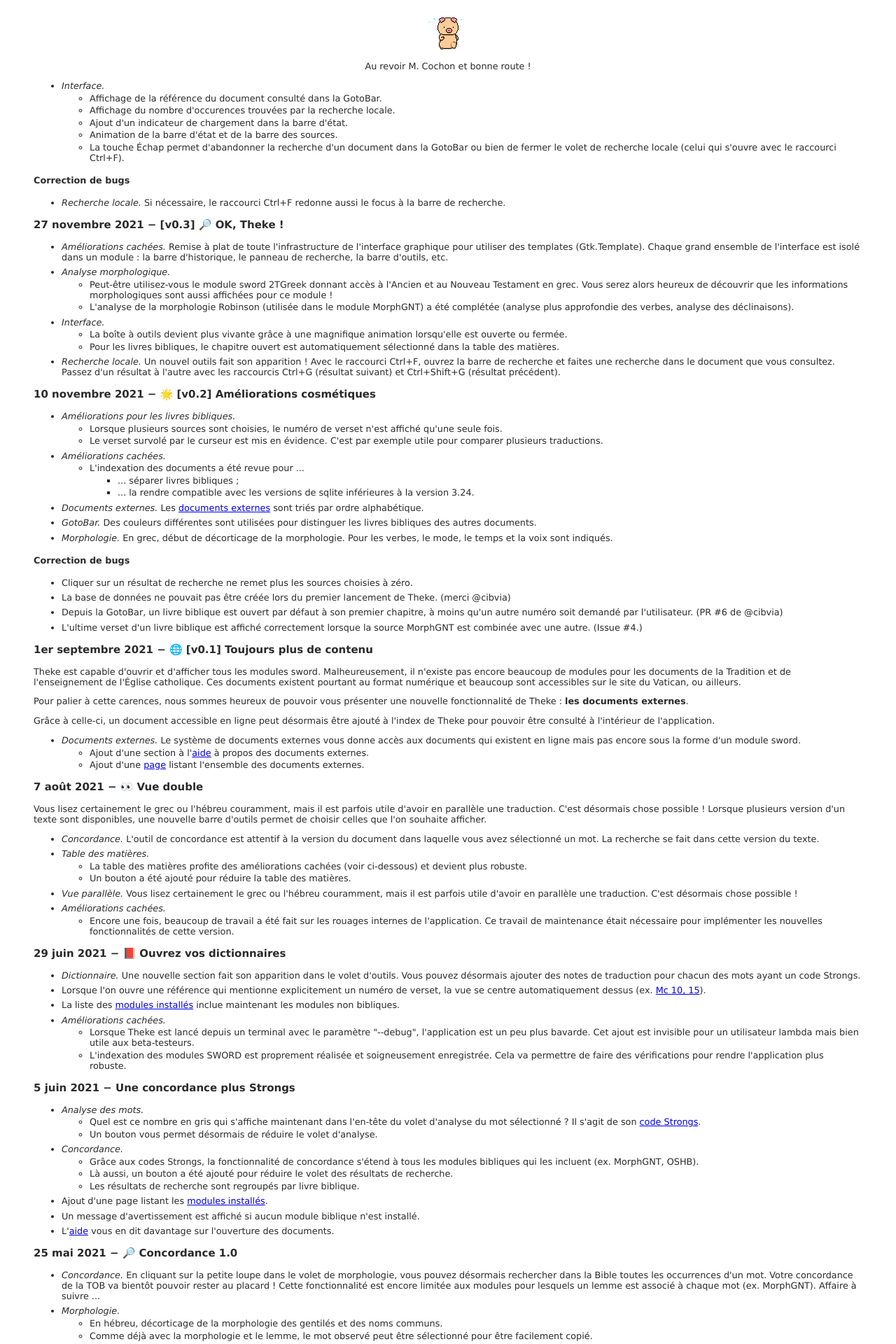
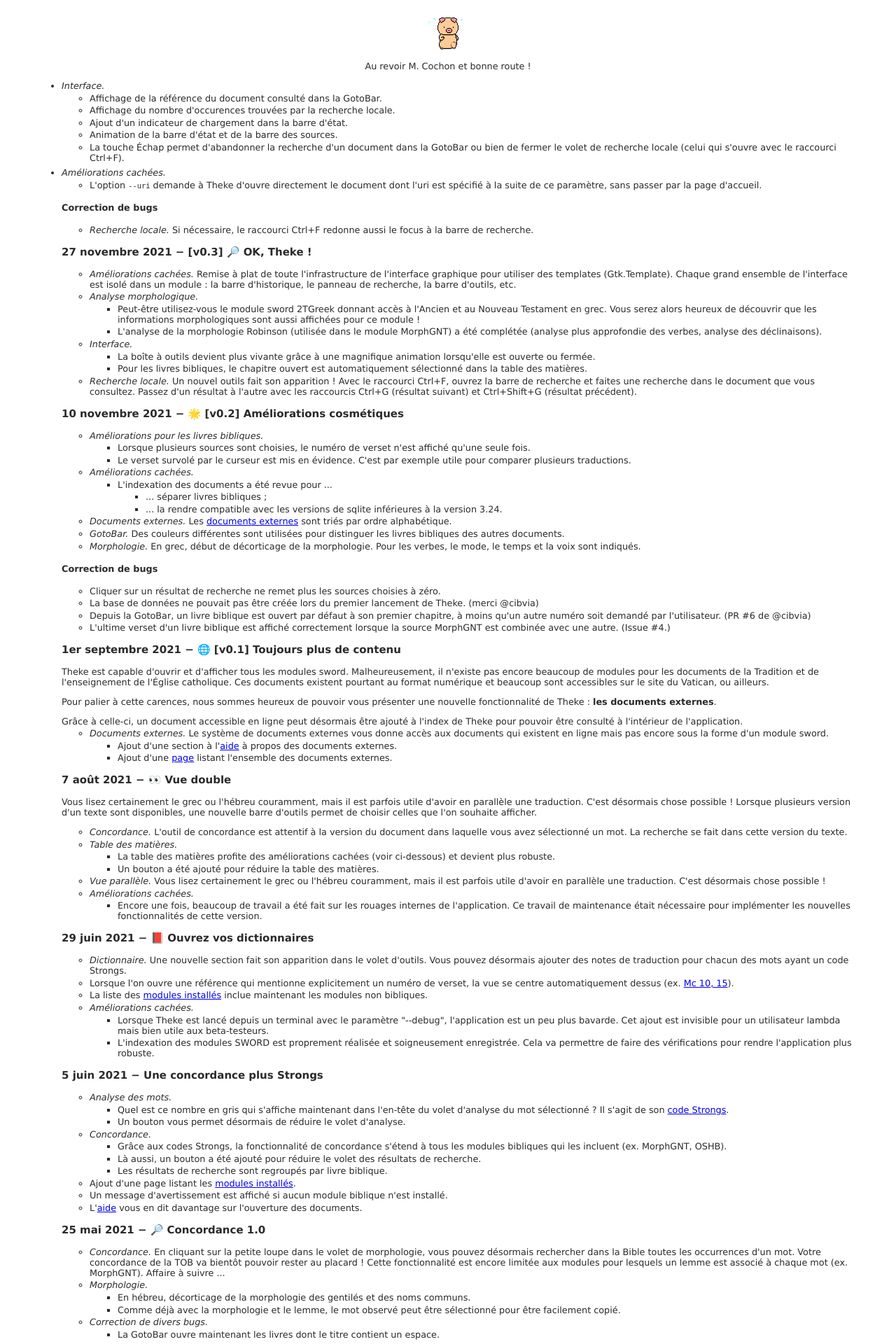
Before and after one commit to a2ohm/theke, a Python web app: template assets/templates/welcome.html.j2 in a window 1280 px wide. Shown: the part 326-2246 px from the top of the page at 70% size. Run offline with Jinja, Linux system fonts and the light colour scheme; the template is opened without the code that fills it, so the values that code supplies are empty.

Commit message:
Update the logbook (--uri option)

```diff
--- a/assets/templates/logbook.html
+++ b/assets/templates/logbook.html
@@ -16,7 +16,9 @@
             <li>La touche Échap permet d'abandonner la recherche d'un document dans la GotoBar ou bien de fermer le volet de recherche locale (celui qui s'ouvre avec le raccourci Ctrl+F).</li>
         </ul>
     </li>
-</ul>
+    <li><em>Améliorations cachées.</em>
+        <ul>
+            <li>L'option <code>--uri</code> demande à Theke d'ouvre directement le document dont l'uri est spécifié à la suite de ce paramètre, sans passer par la page d'accueil.</ul>
 
 <h4>Correction de bugs</h4>
 <ul>
```
